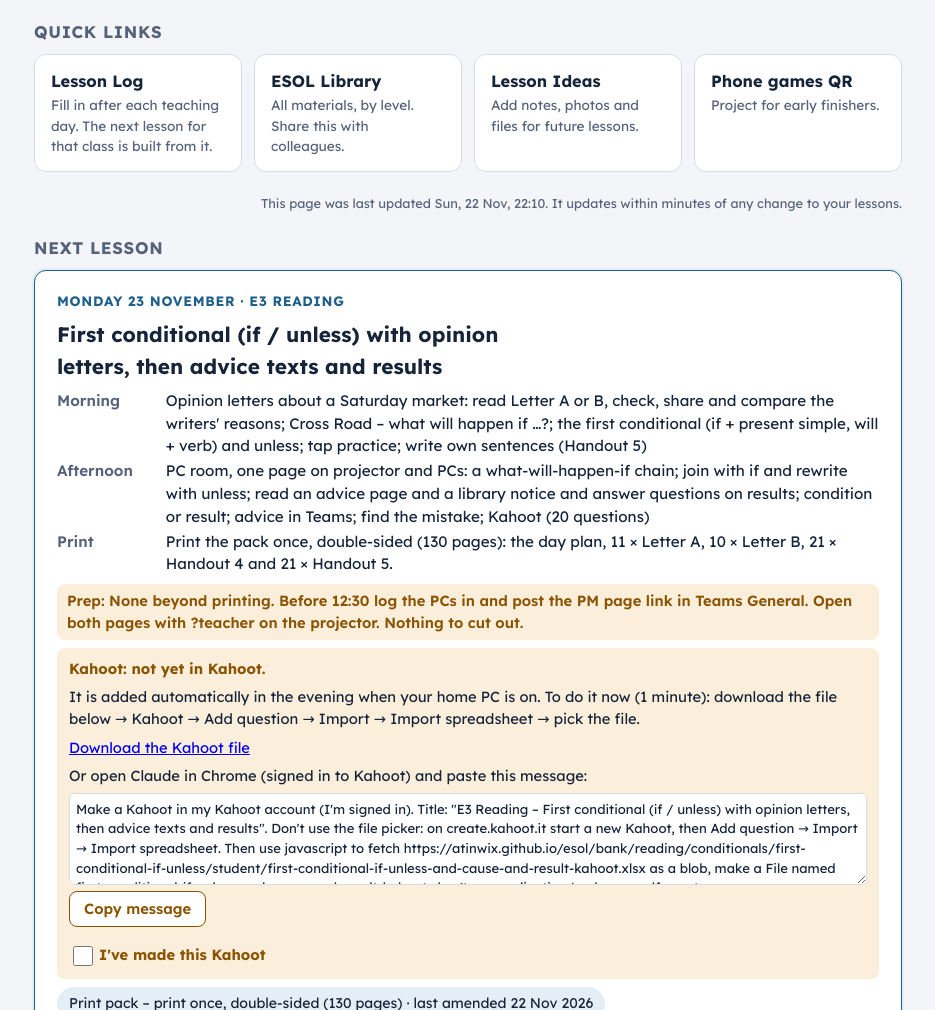
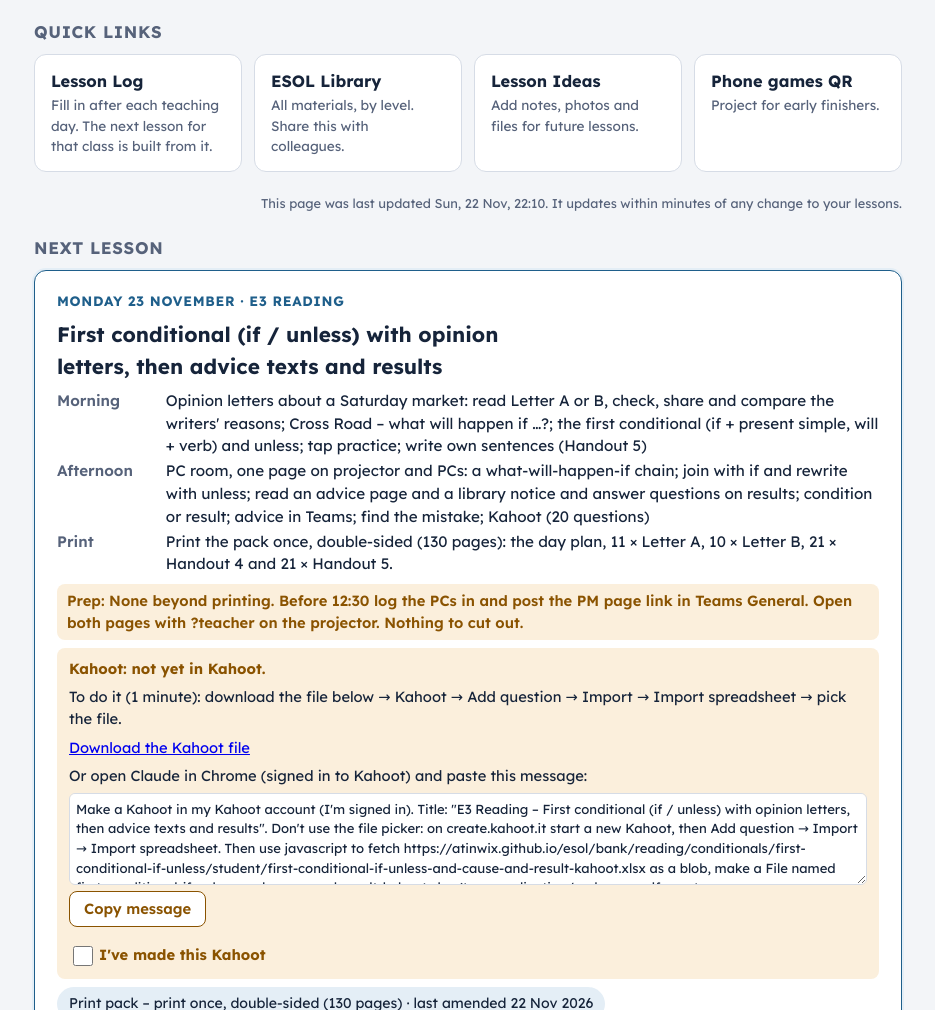
Before and after one commit to AtinWix/esol, a plain HTML site: page hub-dd1d77c9f9/index.html in a window 1280 px wide. Shown: the part 90-1100 px from the top of the page, without its empty margins (172-1107 px from the left). Drawn offline with Linux system fonts and the light colour scheme.

Commit message:
Hub: remove stale 'added automatically' line from Kahoot warning
Co-Authored-By: Claude Sonnet 5.5 <noreply@anthropic.com>
Claude-Session: https://claude.ai/code/session_015znSBSdkpsnKCMYVfyGm85

```diff
--- a/hub-dd1d77c9f9/index.html
+++ b/hub-dd1d77c9f9/index.html
@@ -156,7 +156,7 @@ header{display:flex;justify-content:space-between;align-items:flex-start;gap:12p
       var kuc=el("input");kuc.type="checkbox";kuc.checked=true;kundo.append(kuc,document.createTextNode(" Kahoot made ✓"));kdone.append(kundo);
       var kshow=function(){var m=kget();kb.style.display=m?"none":"";kdone.style.display=m?"":"none"};
       kb.append(el("b",null,"Kahoot: not yet in Kahoot."+(K.note?" ("+K.note+")":"")));
-      kb.append(el("p",null,"It is added automatically in the evening when your home PC is on. To do it now (1 minute): download the file below → Kahoot → Add question → Import → Import spreadsheet → pick the file."));
+      kb.append(el("p",null,"To do it (1 minute): download the file below → Kahoot → Add question → Import → Import spreadsheet → pick the file."));
       var dl=el("a",null,"Download the Kahoot file");dl.href=kx.url;dl.target="_blank";dl.rel="noopener";kb.append(dl);
       kb.append(el("p",null,"Or open Claude in Chrome (signed in to Kahoot) and paste this message:"));
       var ta=el("textarea");ta.readOnly=true;ta.value=msg;ta.rows=4;kb.append(ta);
```
